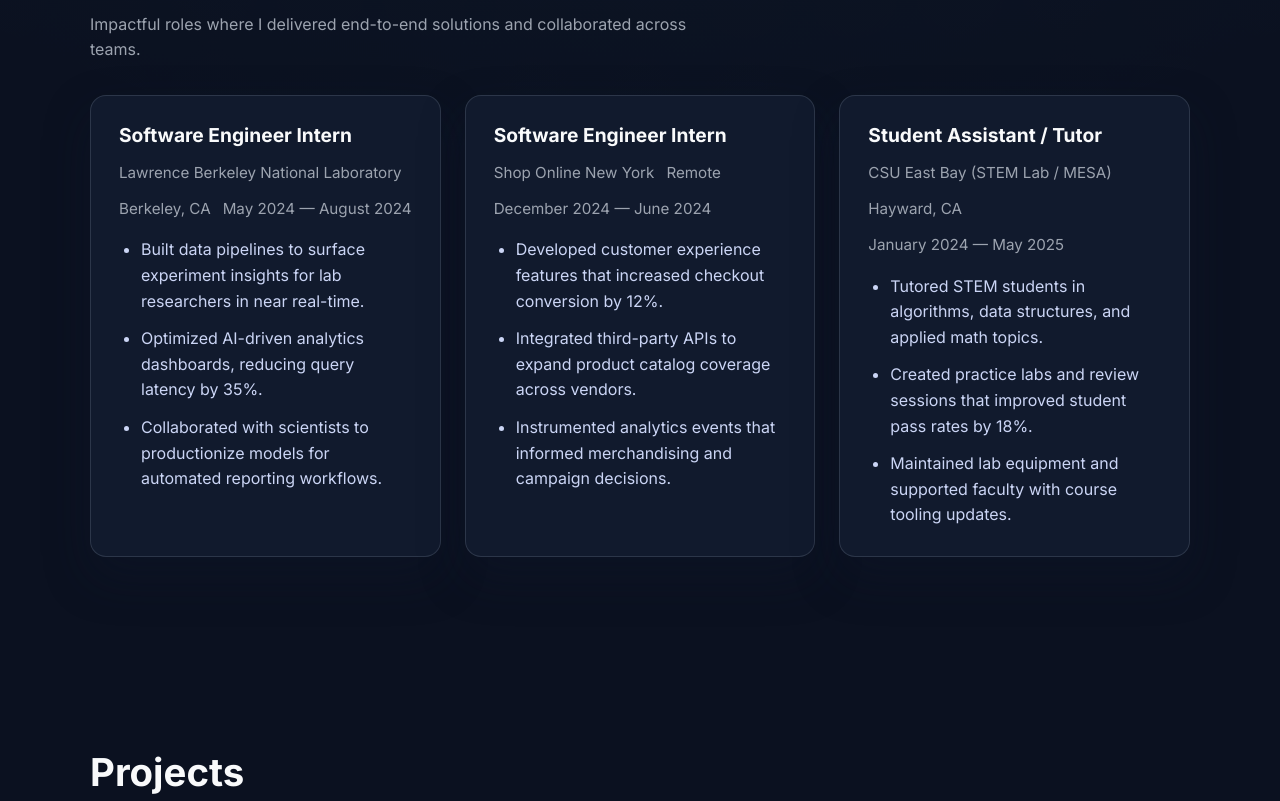
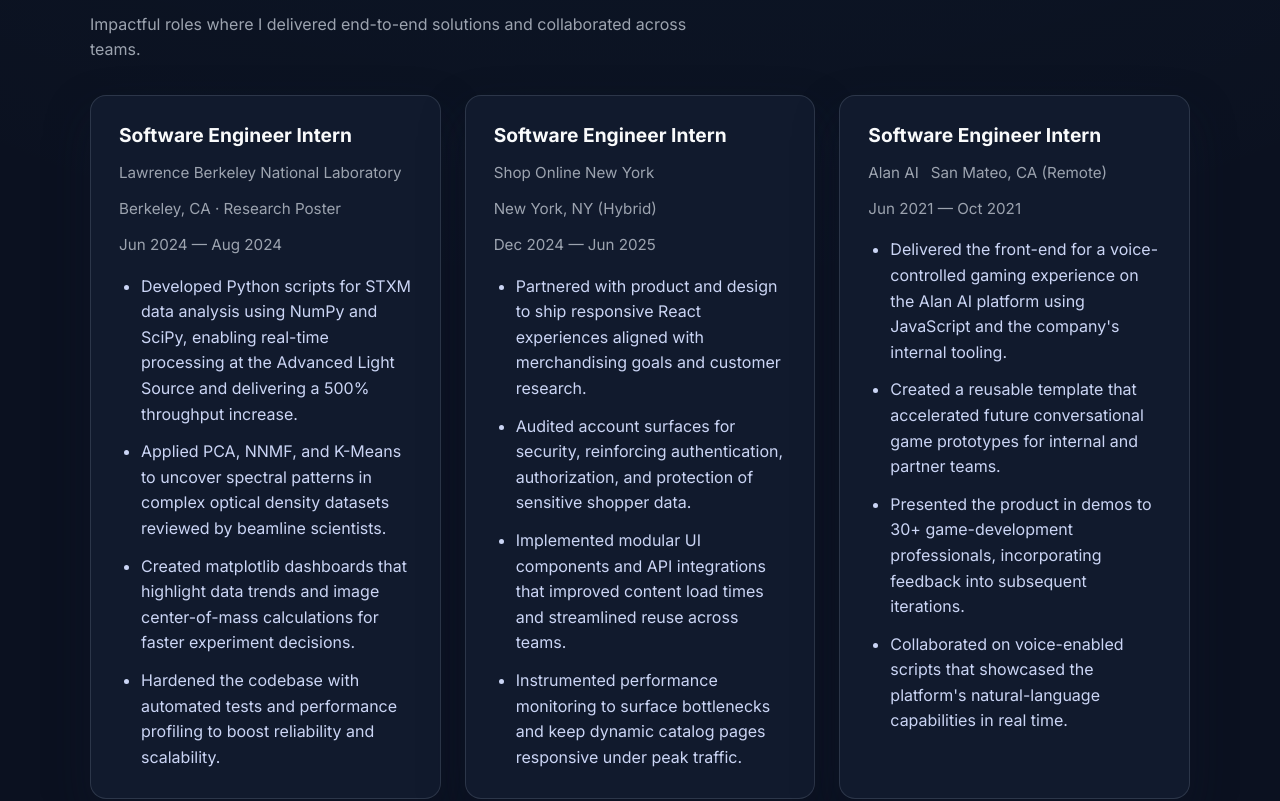
Before and after one commit to jsfmu/josephfujimoto, a React (Vite) app: page / in a window 1280 px wide. Shown: the part 1320-2121 px from the top of the page. Built offline with nearby package versions, Linux system fonts and the light colour scheme.

Commit message:
Edited experience section

```diff
--- a/src/data/experience.js
+++ b/src/data/experience.js
@@ -2,37 +2,40 @@
   {
     title: 'Software Engineer Intern',
     company: 'Lawrence Berkeley National Laboratory',
-    location: 'Berkeley, CA',
-    start: 'May 2024',
-    end: 'August 2024',
+    location: 'Berkeley, CA · Research Poster',
+    start: 'Jun 2024',
+    end: 'Aug 2024',
     bullets: [
-      'Built data pipelines to surface experiment insights for lab researchers in near real-time.',
-      'Optimized AI-driven analytics dashboards, reducing query latency by 35%.',
-      'Collaborated with scientists to productionize models for automated reporting workflows.'
+      'Developed Python scripts for STXM data analysis using NumPy and SciPy, enabling real-time processing at the Advanced Light Source and delivering a 500% throughput increase.',
+      'Applied PCA, NNMF, and K-Means to uncover spectral patterns in complex optical density datasets reviewed by beamline scientists.',
+      'Created matplotlib dashboards that highlight data trends and image center-of-mass calculations for faster experiment decisions.',
+      'Hardened the codebase with automated tests and performance profiling to boost reliability and scalability.'
     ]
   },
   {
     title: 'Software Engineer Intern',
     company: 'Shop Online New York',
-    location: 'Remote',
-    start: 'December 2024',
-    end: 'June 2024',
+    location: 'New York, NY (Hybrid)',
+    start: 'Dec 2024',
+    end: 'Jun 2025',
     bullets: [
-      'Developed customer experience features that increased checkout conversion by 12%.',
-      'Integrated third-party APIs to expand product catalog coverage across vendors.',
-      'Instrumented analytics events that informed merchandising and campaign decisions.'
+      'Partnered with product and design to ship responsive React experiences aligned with merchandising goals and customer research.',
+      'Audited account surfaces for security, reinforcing authentication, authorization, and protection of sensitive shopper data.',
+      'Implemented modular UI components and API integrations that improved content load times and streamlined reuse across teams.',
+      'Instrumented performance monitoring to surface bottlenecks and keep dynamic catalog pages responsive under peak traffic.'
     ]
   },
   {
-    title: 'Student Assistant / Tutor',
-    company: 'CSU East Bay (STEM Lab / MESA)',
-    location: 'Hayward, CA',
-    start: 'January 2024',
-    end: 'May 2025',
+    title: 'Software Engineer Intern',
+    company: 'Alan AI',
+    location: 'San Mateo, CA (Remote)',
+    start: 'Jun 2021',
+    end: 'Oct 2021',
     bullets: [
-      'Tutored STEM students in algorithms, data structures, and applied math topics.',
-      'Created practice labs and review sessions that improved student pass rates by 18%.',
-      'Maintained lab equipment and supported faculty with course tooling updates.'
+      'Delivered the front-end for a voice-controlled gaming experience on the Alan AI platform using JavaScript and the company\'s internal tooling.',
+      'Created a reusable template that accelerated future conversational game prototypes for internal and partner teams.',
+      'Presented the product in demos to 30+ game-development professionals, incorporating feedback into subsequent iterations.',
+      'Collaborated on voice-enabled scripts that showcased the platform\'s natural-language capabilities in real time.'
     ]
   }
 ];
```
